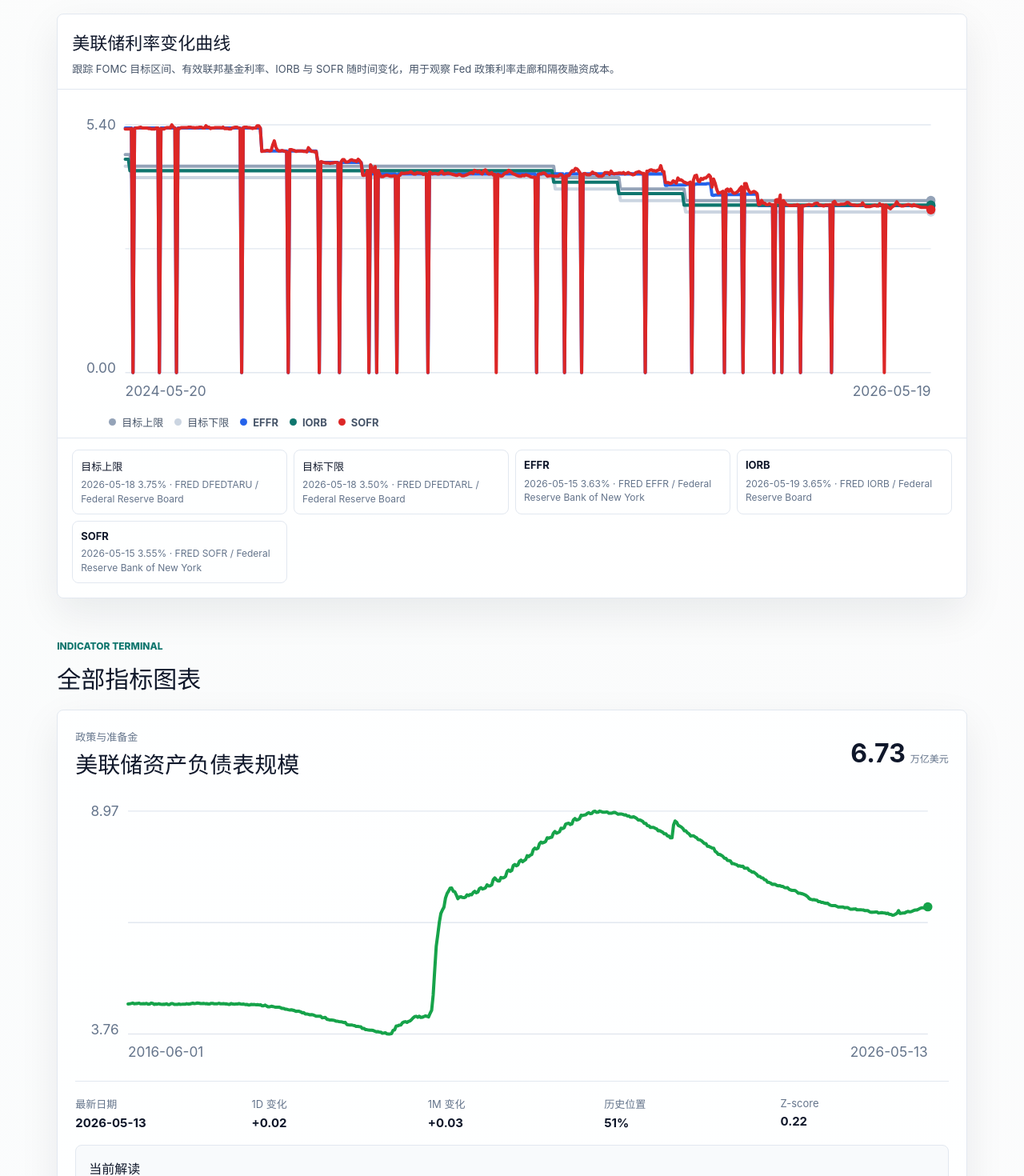
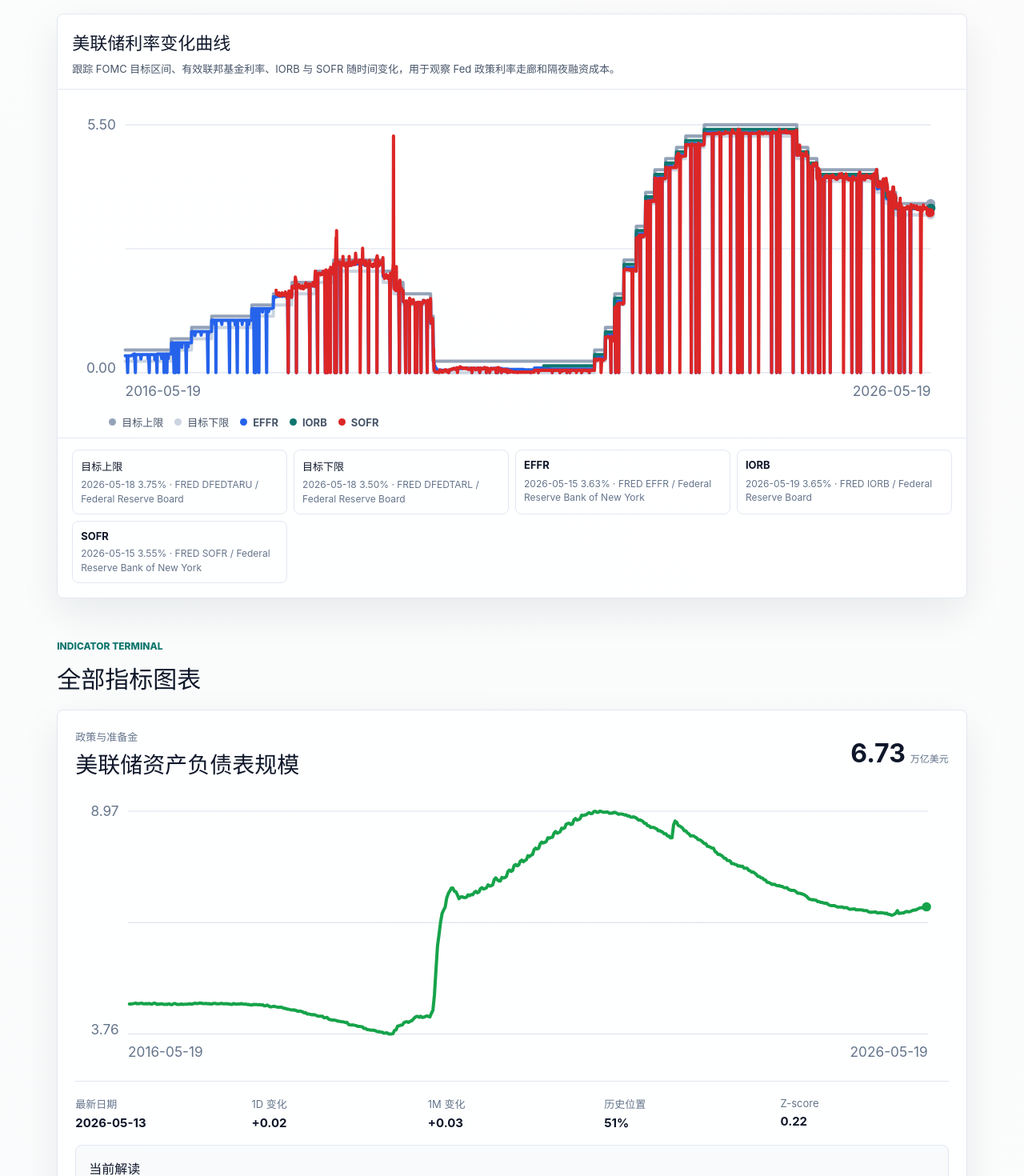
Before and after one commit to 0xfakeSpike/global_liquidity, a React (Vite) app: page /#usd in a window 1280 px wide. Shown: the part 760-2230 px from the top of the page at 80% size. Built offline with nearby package versions, Linux system fonts and the light colour scheme.

Commit message:
Use shared date range for all charts

```diff
--- a/src/App.tsx
+++ b/src/App.tsx
@@ -178,7 +178,7 @@ function App() {
         <Metric icon={<ShieldCheck size={20} />} label="口径" value={`${activeDataset.lookbackYears}Y Z-score`} />
       </section>
 
-      {rateCharts.length > 0 ? <InterestRateSection charts={rateCharts} /> : null}
+      {rateCharts.length > 0 ? <InterestRateSection charts={rateCharts} dateRange={activeDataset.dateRange} /> : null}
 
       {market === "combined" && pairedDatasets ? (
         <CombinedTerminal usd={pairedDatasets.usd} jpy={pairedDatasets.jpy} />
@@ -194,7 +194,14 @@ function App() {
               {dataset.indicators.map((definition) => {
                 const snapshot = snapshotMap.get(definition.key);
                 if (!snapshot) return null;
-                return <IndicatorChart key={definition.key} definition={definition} snapshot={snapshot} />;
+                return (
+                  <IndicatorChart
+                    key={definition.key}
+                    definition={definition}
+                    snapshot={snapshot}
+                    dateRange={dataset.dateRange}
+                  />
+                );
               })}
             </div>
           </section>
@@ -206,7 +213,12 @@ function App() {
             </div>
             <div className="composite-grid">
               <div>
-                <LineChart series={dataset.composite.series.slice(-520)} color="#0f766e" valueLabel="综合流动性评分" />
+                <LineChart
+                  series={dataset.composite.series}
+                  color="#0f766e"
+                  dateRange={dataset.dateRange}
+                  valueLabel="综合流动性评分"
+                />
               </div>
               <div className="notes">
                 {dataset.notes.map((note) => (
@@ -245,7 +257,13 @@ function Stat({ label, value }: { label: string; value: string }) {
   );
 }
 
-function InterestRateSection({ charts }: { charts: InterestRateChart[] }) {
+function InterestRateSection({
+  charts,
+  dateRange
+}: {
+  charts: InterestRateChart[];
+  dateRange: LiquidityDataset["dateRange"];
+}) {
   return (
     <section className="rate-section">
       <div className="section-heading">
@@ -260,7 +278,7 @@ function InterestRateSection({ charts }: { charts: InterestRateChart[] }) {
               <p>{chart.description}</p>
             </div>
             <div className="rate-chart">
-              <MultiLineChart series={chart.series.map((item) => ({ ...item, points: item.points.slice(-520) }))} valueLabel={chart.title} />
+              <MultiLineChart series={chart.series} dateRange={dateRange} valueLabel={chart.title} />
             </div>
             <div className="rate-sources">
               {chart.series.map((item) => {
@@ -284,10 +302,12 @@ function InterestRateSection({ charts }: { charts: InterestRateChart[] }) {
 
 function IndicatorChart({
   definition,
-  snapshot
+  snapshot,
+  dateRange
 }: {
   definition: IndicatorDefinition;
   snapshot: IndicatorSnapshot;
+  dateRange: LiquidityDataset["dateRange"];
 }) {
   return (
     <section className="chart-panel" id={definition.key}>
@@ -302,8 +322,9 @@ function IndicatorChart({
         </div>
       </div>
       <LineChart
-        series={snapshot.series.slice(-520)}
+        series={snapshot.series}
         color={definition.direction === "up_is_looser" ? "#16a34a" : "#dc2626"}
+        dateRange={dateRange}
         valueLabel={definition.name}
       />
       <div className="chart-stats">
@@ -405,9 +426,10 @@ function CombinedTerminal({ usd, jpy }: { usd: LiquidityDataset; jpy: LiquidityD
               </div>
               <MultiLineChart
                 series={[
-                  { label: pair.leftLabel, color: "#2563eb", points: series.left.slice(-520) },
-                  { label: pair.rightLabel, color: "#16a34a", points: series.right.slice(-520) }
+                  { label: pair.leftLabel, color: "#2563eb", points: series.left },
+                  { label: pair.rightLabel, color: "#16a34a", points: series.right }
                 ]}
+                dateRange={usd.dateRange}
                 valueLabel={pair.title}
               />
               <div className="interpretation">
--- a/src/components/LineChart.tsx
+++ b/src/components/LineChart.tsx
@@ -4,34 +4,45 @@ import { formatNumber } from "../lib/format";
 interface LineChartProps {
   series: DataPoint[];
   color?: string;
+  dateRange?: {
+    start: string;
+    end: string;
+  };
   height?: number;
   valueLabel?: string;
 }
 
-export function LineChart({ series, color = "#2563eb", height = 240, valueLabel }: LineChartProps) {
+export function LineChart({ series, color = "#2563eb", dateRange, height = 240, valueLabel }: LineChartProps) {
   const width = 760;
   const padding = { top: 18, right: 18, bottom: 28, left: 46 };
   const usableWidth = width - padding.left - padding.right;
   const usableHeight = height - padding.top - padding.bottom;
+  if (series.length === 0) {
+    return <div className="chart-empty">暂无数据</div>;
+  }
+
   const values = series.map((point) => point.value);
   const min = Math.min(...values);
   const max = Math.max(...values);
   const range = max - min || 1;
+  const domainStart = Date.parse(`${dateRange?.start ?? series[0]?.date}T00:00:00Z`);
+  const domainEnd = Date.parse(`${dateRange?.end ?? series.at(-1)?.date}T00:00:00Z`);
+  const domainRange = domainEnd - domainStart || 1;
+
+  const xForDate = (date: string) => {
+    const timestamp = Date.parse(`${date}T00:00:00Z`);
+    return padding.left + ((timestamp - domainStart) / domainRange) * usableWidth;
+  };
 
   const path = series
     .map((point, index) => {
-      const x = padding.left + (index / Math.max(1, series.length - 1)) * usableWidth;
+      const x = xForDate(point.date);
       const y = padding.top + (1 - (point.value - min) / range) * usableHeight;
       return `${index === 0 ? "M" : "L"} ${x.toFixed(2)} ${y.toFixed(2)}`;
     })
     .join(" ");
 
-  if (series.length === 0) {
-    return <div className="chart-empty">暂无数据</div>;
-  }
-
   const latest = series[series.length - 1];
-  const first = series[0];
 
   return (
     <svg className="line-chart" viewBox={`0 0 ${width} ${height}`} role="img" aria-label={valueLabel ?? "指标走势图"}>
@@ -51,16 +62,16 @@ export function LineChart({ series, color = "#2563eb", height = 240, valueLabel
       </text>
       <path d={path} stroke={color} />
       <circle
-        cx={width - padding.right}
+        cx={xForDate(latest.date)}
         cy={padding.top + (1 - (latest.value - min) / range) * usableHeight}
         r="4"
         fill={color}
       />
       <text x={padding.left} y={height - 8}>
-        {first?.date}
+        {dateRange?.start ?? series[0]?.date}
       </text>
       <text x={width - padding.right} y={height - 8} textAnchor="end">
-        {latest?.date}
+        {dateRange?.end ?? latest?.date}
       </text>
     </svg>
   );
--- a/src/components/MultiLineChart.tsx
+++ b/src/components/MultiLineChart.tsx
@@ -9,11 +9,15 @@ interface MultiLineSeries {
 
 interface MultiLineChartProps {
   series: MultiLineSeries[];
+  dateRange?: {
+    start: string;
+    end: string;
+  };
   height?: number;
   valueLabel?: string;
 }
 
-export function MultiLineChart({ series, height = 260, valueLabel }: MultiLineChartProps) {
+export function MultiLineChart({ series, dateRange, height = 260, valueLabel }: MultiLineChartProps) {
   const width = 760;
   const padding = { top: 18, right: 18, bottom: 28, left: 46 };
   const usableWidth = width - padding.left - padding.right;
@@ -28,14 +32,23 @@ export function MultiLineChart({ series, height = 260, valueLabel }: MultiLineCh
   const min = Math.min(...values);
   const max = Math.max(...values);
   const range = max - min || 1;
-  const longest = Math.max(...series.map((item) => item.points.length));
   const firstDate = points.reduce((first, point) => (point.date < first ? point.date : first), points[0].date);
   const lastDate = points.reduce((last, point) => (point.date > last ? point.date : last), points[0].date);
+  const domainStartLabel = dateRange?.start ?? firstDate;
+  const domainEndLabel = dateRange?.end ?? lastDate;
+  const domainStart = Date.parse(`${domainStartLabel}T00:00:00Z`);
+  const domainEnd = Date.parse(`${domainEndLabel}T00:00:00Z`);
+  const domainRange = domainEnd - domainStart || 1;
+
+  const xForDate = (date: string) => {
+    const timestamp = Date.parse(`${date}T00:00:00Z`);
+    return padding.left + ((timestamp - domainStart) / domainRange) * usableWidth;
+  };
 
   const toPath = (items: DataPoint[]) =>
     items
       .map((point, index) => {
-        const x = padding.left + (index / Math.max(1, longest - 1)) * usableWidth;
+        const x = xForDate(point.date);
         const y = padding.top + (1 - (point.value - min) / range) * usableHeight;
         return `${index === 0 ? "M" : "L"} ${x.toFixed(2)} ${y.toFixed(2)}`;
       })
@@ -65,7 +78,7 @@ export function MultiLineChart({ series, height = 260, valueLabel }: MultiLineCh
               <path d={toPath(item.points)} stroke={item.color} />
               {latest ? (
                 <circle
-                  cx={padding.left + ((item.points.length - 1) / Math.max(1, longest - 1)) * usableWidth}
+                  cx={xForDate(latest.date)}
                   cy={padding.top + (1 - (latest.value - min) / range) * usableHeight}
                   r="4"
                   fill={item.color}
@@ -75,10 +88,10 @@ export function MultiLineChart({ series, height = 260, valueLabel }: MultiLineCh
           );
         })}
         <text x={padding.left} y={height - 8}>
-          {firstDate}
+          {domainStartLabel}
         </text>
         <text x={width - padding.right} y={height - 8} textAnchor="end">
-          {lastDate}
+          {domainEndLabel}
         </text>
       </svg>
       <div className="multi-chart-legend">
--- a/src/data/fallbackDataset.ts
+++ b/src/data/fallbackDataset.ts
@@ -3,6 +3,10 @@ import type { LiquidityDataset } from "../types/liquidity";
 export const fallbackDataset: LiquidityDataset = {
   generatedAt: "2026-05-19T00:00:00.000Z",
   lookbackYears: 10,
+  dateRange: {
+    start: "2016-05-19",
+    end: "2026-05-19"
+  },
   indicators: [
     {
       key: "fedBalanceSheet",
--- a/src/types/liquidity.ts
+++ b/src/types/liquidity.ts
@@ -50,6 +50,10 @@ export interface InterestRateChart {
 export interface LiquidityDataset {
   generatedAt: string;
   lookbackYears: number;
+  dateRange: {
+    start: string;
+    end: string;
+  };
   indicators: IndicatorDefinition[];
   snapshots: IndicatorSnapshot[];
   rateCharts?: InterestRateChart[];
```
Also changed, not shown: scripts/fetch-data.mjs (+11 -2 lines), public/data/liquidity.json, public/data/yen-liquidity.json.
